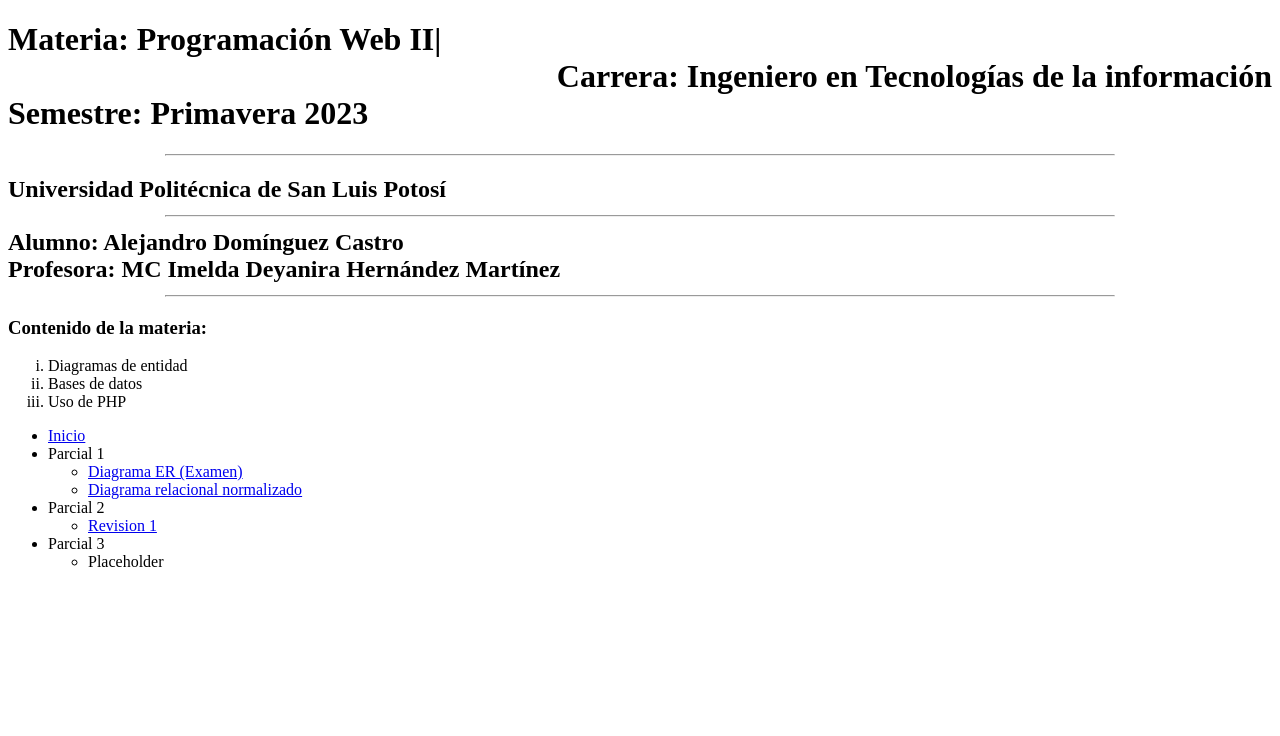
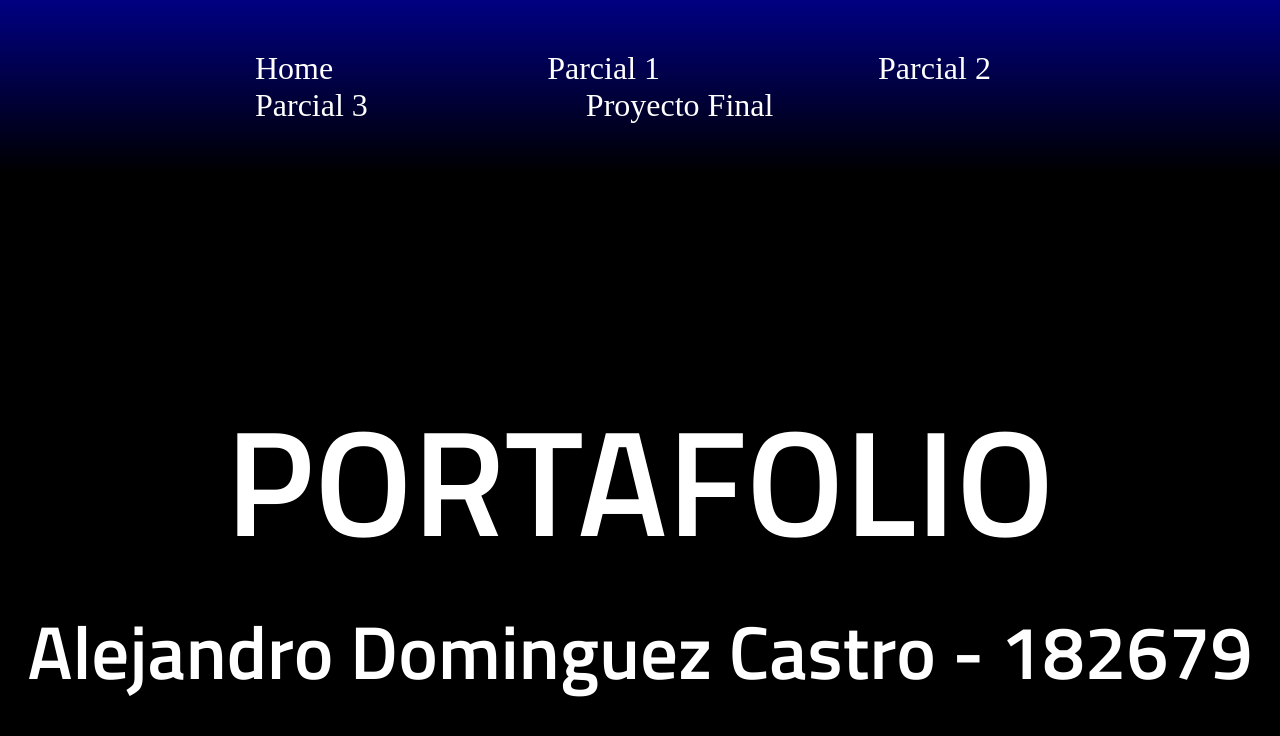
Before and after one commit to Alex001584/Portafolio-II, a plain HTML site: page index.html in a window 1280 px wide. Drawn offline with Linux system fonts and the light colour scheme.

Commit message:
Add files via upload

```diff
--- a/index.html
+++ b/index.html
@@ -1,45 +1,57 @@
 <!DOCTYPE html>
 <html lang="es">
-    <title>Portafolio de Evidencias</title>
+<head>
+    <meta charset="UTF-8">
+    <meta name="viewport" content="width=device-width, initial-scale=1.0">
+    <link rel="stylesheet" href="style.css">
     <link rel="icon" href="https://www.upslp.edu.mx/upslp/wp-content/themes/icemagtheme/images/demo/icemaglogo.png" type="image/x-icon">
-    <head>
-        <hgroup>
-            <h1>
-                Materia: Programación Web II|
-                <div align=right>Carrera: Ingeniero en Tecnologías de la información</div>
-                Semestre: Primavera 2023
-            </h1>
-        </hgroup>
-        <hr width="75%">
-        <h2>
-            Universidad Politécnica de San Luis Potosí
-            <hr width="75%">
-            Alumno: Alejandro Domínguez Castro
-            <br>
-            Profesora: MC Imelda Deyanira Hernández Martínez
-            <hr width="75%">
-        </h2>
+    <style>
+        @import url('https://fonts.googleapis.com/css2?family=Titillium+Web:ital,wght@0,200;0,300;0,400;0,600;0,700;0,900;1,200;1,300;1,400;1,600;1,700&display=swap');
+    </style>
+    <title>Portafolio II</title>
 </head>
-    <h3>Contenido de la materia:</h3>
-    <ol type="i">
-        <li>Diagramas de entidad</li>
-        <li>Bases de datos</li>
-        <li>Uso de PHP</li>
-    </ol>
+<body>
+    <header>
+        <div class = "navbar">
             <ul>
-        <li><a href="index.html">Inicio</a></li>
-        <li>Parcial 1</li>
+                <li><a href="index.html">Home</a></li>
+                <li>
+                    <div class="dropdown">
+                        <span>Parcial 1</span>
+                        <div class="dropdown-content">
                             <ul>
-	        <li><a href="/Diagrama ER.pdf">Diagrama ER (Examen)</a></li>
-            <li><a href="/Diagrama Relacional normalizado.pdf">Diagrama relacional normalizado</a></li>
+                                <li><a href="archivos/Diagrama ER.pdf">Diagrama ER</a></li> <br>
+                                <li><a href="archivos/Diagrama Relacional normalizado.pdf">Diagrama relacional normalizado</a></li>
                             </ul>
-        <li>Parcial 2</li>
+                        </div>
+                    </div>
+                </li>
+                <li>
+                    <div class="dropdown">
+                        <span>Parcial 2</span>
+                        <div class="dropdown-content">
                             <ul>
-            <li><a href="https://upslpedu-my.sharepoint.com/:b:/g/personal/182679_upslp_edu_mx/EQzMTvWk-FxAmYxQnzcUxvkB2YlI1vsNqW-gk4iJVTbIbg?e=gi7odQ">Revision 1</a></li>
+                                <li><a href="archivos/Revisión 1.pdf">Revision 1</a></li>
                             </ul>
-        <li>Parcial 3</li>
-        <ul>
-            <li>Placeholder</li>
+                        </div>
+                    </div>
+                </li>
+                <li>
+                    <div class="dropdown">
+                        <span>Parcial 3</span>
+                    </div>
+                </li>
+                <li>
+                    <div class="dropdown">
+                        <span>Proyecto Final</span>
+                    </div>
+                </li>
             </ul>
-    </ul>
+        </div>
+    </header>
+    <div class="titulo">
+        <h1>PORTAFOLIO</h1>
+        <h2>Alejandro Dominguez Castro - 182679</h2>
+    </div>
+</body>
 </html>
--- /dev/null
+++ b/style.css
@@ -0,0 +1,121 @@
+body {
+    background-color: black;
+    color: white;
+    background-repeat: no-repeat;
+    background-attachment: fixed;
+    margin: 0;
+    padding: 0;
+}
+
+.navbar {
+    padding: 50px;
+    padding-left: 150px;
+    margin: 0px;
+    background: rgb(0,0,0);
+    background: linear-gradient(0deg, rgba(0,0,0,0) 0%, rgba(0,0,130,1) 100%);
+}
+
+.navbar ul {
+    list-style-type: none;
+    padding: 0px;
+    margin: 0px;
+}
+
+.navbar li {
+    display: inline;
+    font-size: 32px;
+    padding: 100px;
+}
+
+.navbar a,span {
+    box-sizing: border-box;
+    text-decoration: none;
+    color: white;
+    padding: 5px;
+    font-family: 'Times New Roman', Times, serif;
+}
+
+.navbar a:hover, span:hover
+{
+    color: gray;
+}
+
+.dropdown {
+    position: relative;
+    display: inline-block;
+}
+
+.dropdown-content {
+    display: none;
+    position: absolute;
+    background-color:black;
+    min-width: 200px;
+    box-shadow: 0px 10px 10px -5px rgba(255, 255, 255, 0.803);
+    padding: 12px 16px;
+    margin: 0;
+    z-index: 1;
+}
+
+.dropdown-content ul {
+    list-style: none;
+    padding: 0px;
+    margin: 0px;
+}
+
+.dropdown-content li {
+    margin: 0;
+    padding: 0;
+}
+
+.dropdown-content a {
+    color: black;
+    padding: 12px 16px;
+    text-decoration: none;
+    display: block;
+
+    box-sizing: border-box;
+    text-decoration: none;
+    color: white;
+    padding: 5px;
+    font-family: 'Times New Roman', Times, serif;
+    font-size: 15px;
+}
+
+.dropdown-content a:hover {background-color: #f1f1f1}
+
+.dropdown:hover .dropdown-content {
+    display: block;
+}
+
+.titulo {
+    margin-top: 15%;
+    padding: 0;
+}
+
+.titulo h1 {
+    display: flex;
+    justify-content: center;
+    align-items: center;
+    margin: 0;
+    padding-left: 0;
+    padding-right: 0;
+
+    font-family: "Titillium Web", sans-serif;
+    font-weight: 600;
+    font-style: normal;
+    font-size: 150px;
+}
+
+.titulo h2 {
+    display: flex;
+    justify-content: center;
+    align-items: center;
+    margin: 0;
+    padding-left: 0;
+    padding-right: 0;
+
+    font-family: "Titillium Web", sans-serif;
+    font-weight: 600;
+    font-style: normal;
+    font-size: 75px;
+}
```
Also changed, not shown: 3 other files. Lines whose indentation alone changed are shown as unchanged.
